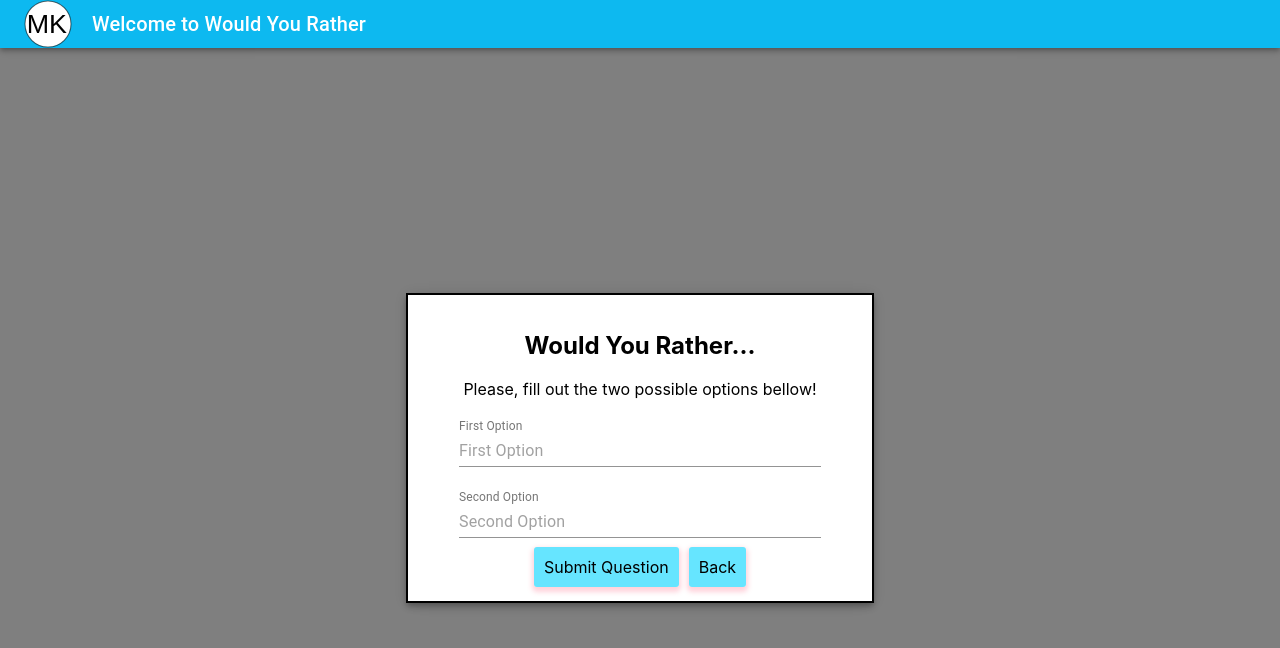
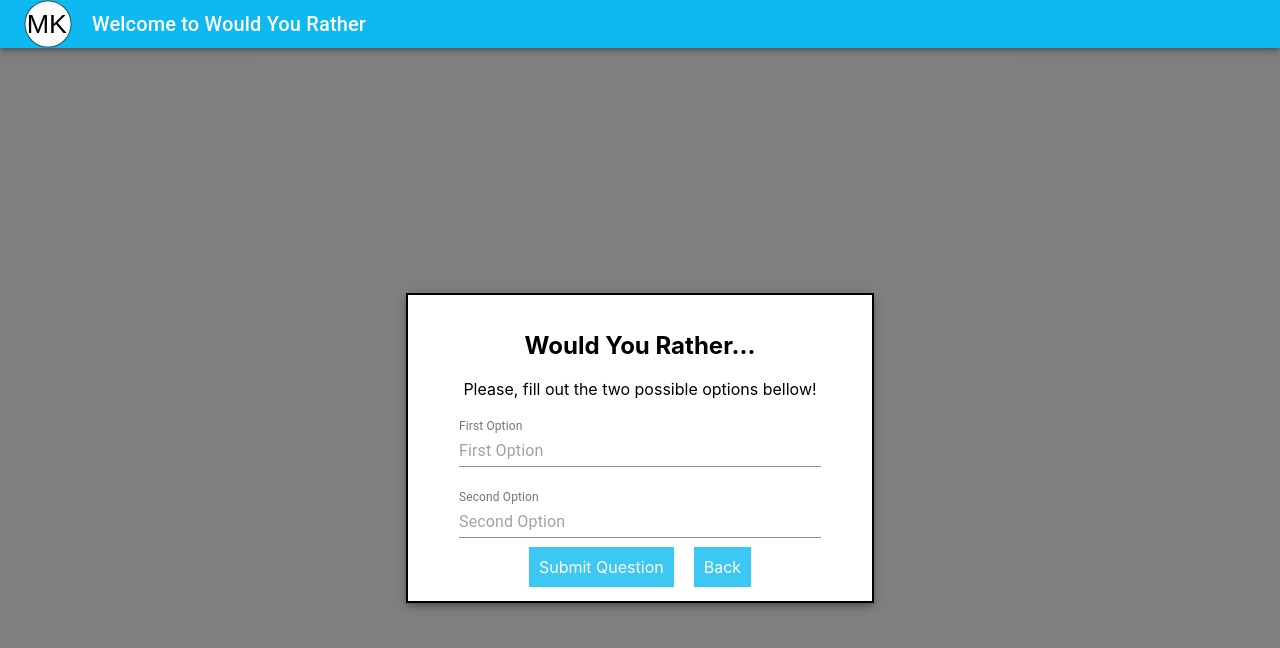
Before and after one commit to MKortmann/wouldyourather, a React (Create React App) app: page /newQuestion in a window 1280 px wide. Shown: the top 648 px of the page. Built offline with nearby package versions, Linux system fonts and the light colour scheme.

Commit message:
refactor/Styling: refactoring the style

```diff
--- a/src/components/Appbar.js
+++ b/src/components/Appbar.js
@@ -5,7 +5,8 @@ import Toolbar from '@material-ui/core/Toolbar';
 import Typography from '@material-ui/core/Typography';
 import IconButton from '@material-ui/core/IconButton';
 import MKLogo from '../icons/mk.svg';
-import { Link } from "react-router-dom";
+// import { Link } from "react-router-dom";
+import StyledLink from "./StyledLink";
 
 const useStyles = makeStyles(theme => ({
   root: {
@@ -42,10 +43,10 @@ export default function DenseAppBar(props) {
     componentToRender = (
         <React.Fragment>
           <Typography variant="h6" color="inherit" className={classes.tab} >
-            Home
+            <StyledLink to="/" label={"HOME"} />
           </Typography>
           <Typography variant="h6" color="inherit" className={classes.tab}>
-            <Link to="/newQuestion" style={{textDecoration: "none", color: "white"}}>New Question</Link>
+            <StyledLink to="/newQuestion" label={"New Question"}/>
           </Typography>
           <Typography variant="h6" color="inherit" className={classes.tab}  >
             Leaderboard
@@ -69,19 +70,3 @@ export default function DenseAppBar(props) {
     </div>
   );
 }
-
-const buttonStyle = {
-    background: 'rgba(0,212,255,0.6)',
-    border: 0,
-    borderRadius: 3,
-    boxShadow: '0 3px 5px 2px rgba(255, 105, 135, .3)',
-    color: 'black',
-    height: 48,
-    padding: 10,
-    textDecoration: "none",
-    "&:hover": {
-      background: "rgba(255, 105, 135, .5)",
-    },
-    margin: "5px",
-    marginBottom: "20px"
-  }
--- a/src/components/SignUp.js
+++ b/src/components/SignUp.js
@@ -2,7 +2,6 @@ import React, { useEffect } from 'react';
 import { makeStyles } from '@material-ui/core/styles';
 import Modal from '@material-ui/core/Modal';
 import Input from "./Input";
-import Button from "./Button";
 import StyledLink from "./StyledLink";
 
 const useStyles = makeStyles(theme => ({
--- a/src/components/StyledLink.js
+++ b/src/components/StyledLink.js
@@ -4,9 +4,9 @@ import { Link } from "react-router-dom";
 
 // stopped at class 72
 const StyleLink = styled(Link)`
-  background: rgba(0,212,255,0.6);
+  background: rgba(13,186,240,0.8);
   border: 0;
-  color: black;
+  color: white;
   height: 48;
   padding: 10;
   text-decoration: none;
@@ -14,12 +14,12 @@ const StyleLink = styled(Link)`
   padding: 10px;
   &:hover {
     background-color: rgba(255, 105, 135, .5);
-    color: white
+
   },
   `;
 
+function StyledLink(props)  {
 
-function StyledLink(props)  {
   return (
     <StyleLink to={props.to}>{props.label}</StyleLink>
   )
--- a/src/components/Welcome.js
+++ b/src/components/Welcome.js
@@ -3,7 +3,6 @@ import { makeStyles } from '@material-ui/core/styles';
 import Modal from '@material-ui/core/Modal';
 import Input from "./Input";
 import Select from "./Select";
-import Button from "./Button";
 import StyledLink from "./StyledLink";
 
 const useStyles = makeStyles(theme => ({
--- a/src/containers/NewQuestion/QuestionSubmit.js
+++ b/src/containers/NewQuestion/QuestionSubmit.js
@@ -2,8 +2,7 @@ import React, { useEffect } from 'react';
 import { makeStyles } from '@material-ui/core/styles';
 import Modal from '@material-ui/core/Modal';
 import Input from "../../components/Input";
-import Button from "../../components/Button";
-import { Link } from "react-router-dom";
+import StyledLink from "../../components/StyledLink";
 
 
 const useStyles = makeStyles(theme => ({
@@ -57,8 +56,8 @@ function QuestionSubmit (props) {
           <p id="server-modal-description">Please, fill out the two possible options bellow!</p>
           <Input label={"First Option"} />
           <Input label={"Second Option"} />
-          <Link to="/questions/submit"  style={buttonStyle}>Submit Question</Link>
-          <Link to="/questions/"  style={buttonStyle}>Back</Link>
+          <StyledLink to="/questions/submit"  label={"Submit Question"}/>
+          <StyledLink to="/questions/"  label={"Back"}/>
         </div>
       </Modal>
     </div>
@@ -66,19 +65,3 @@ function QuestionSubmit (props) {
 }
 
 export default QuestionSubmit;
-
-const buttonStyle = {
-    background: 'rgba(0,212,255,0.6)',
-    border: 0,
-    borderRadius: 3,
-    boxShadow: '0 3px 5px 2px rgba(255, 105, 135, .3)',
-    color: 'black',
-    height: 48,
-    padding: 10,
-    textDecoration: "none",
-    "&:hover": {
-      background: "rgba(255, 105, 135, .5)",
-    },
-    margin: "5px",
-    marginBottom: "20px"
-  }
```
